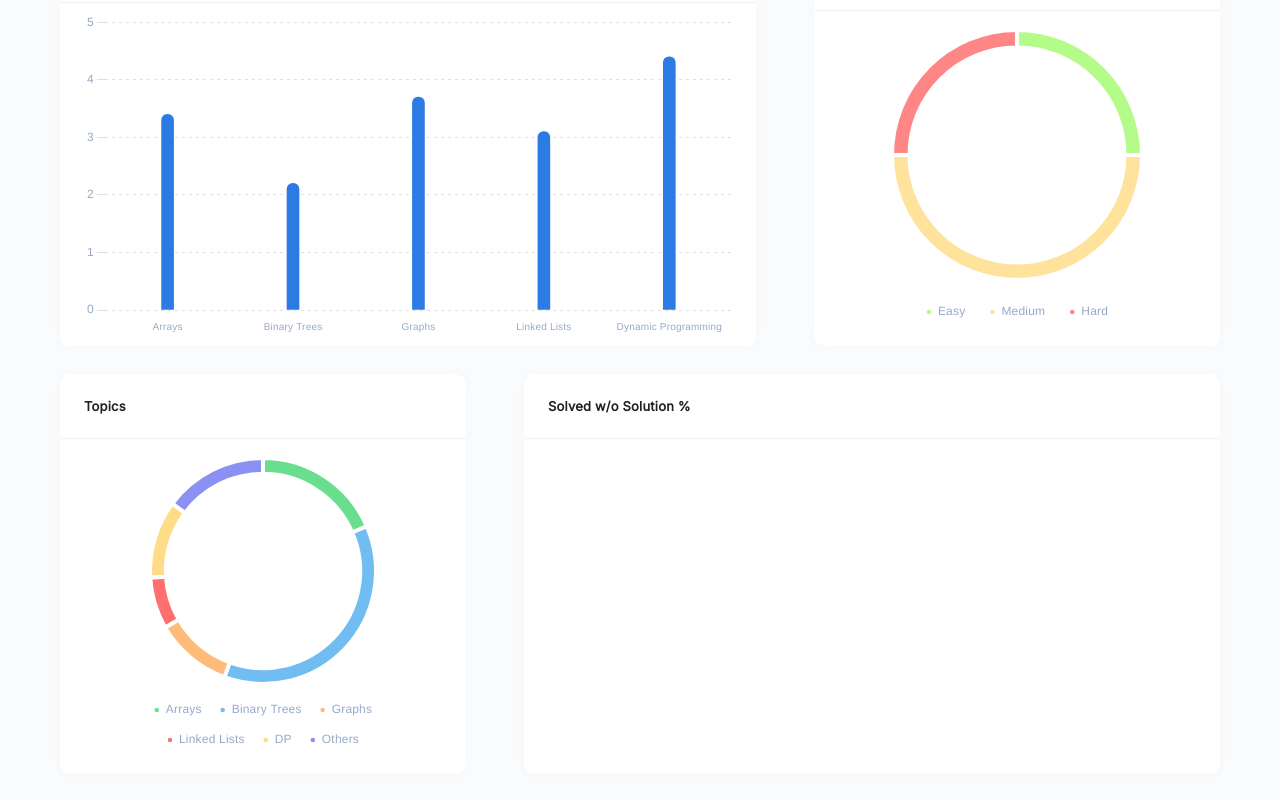
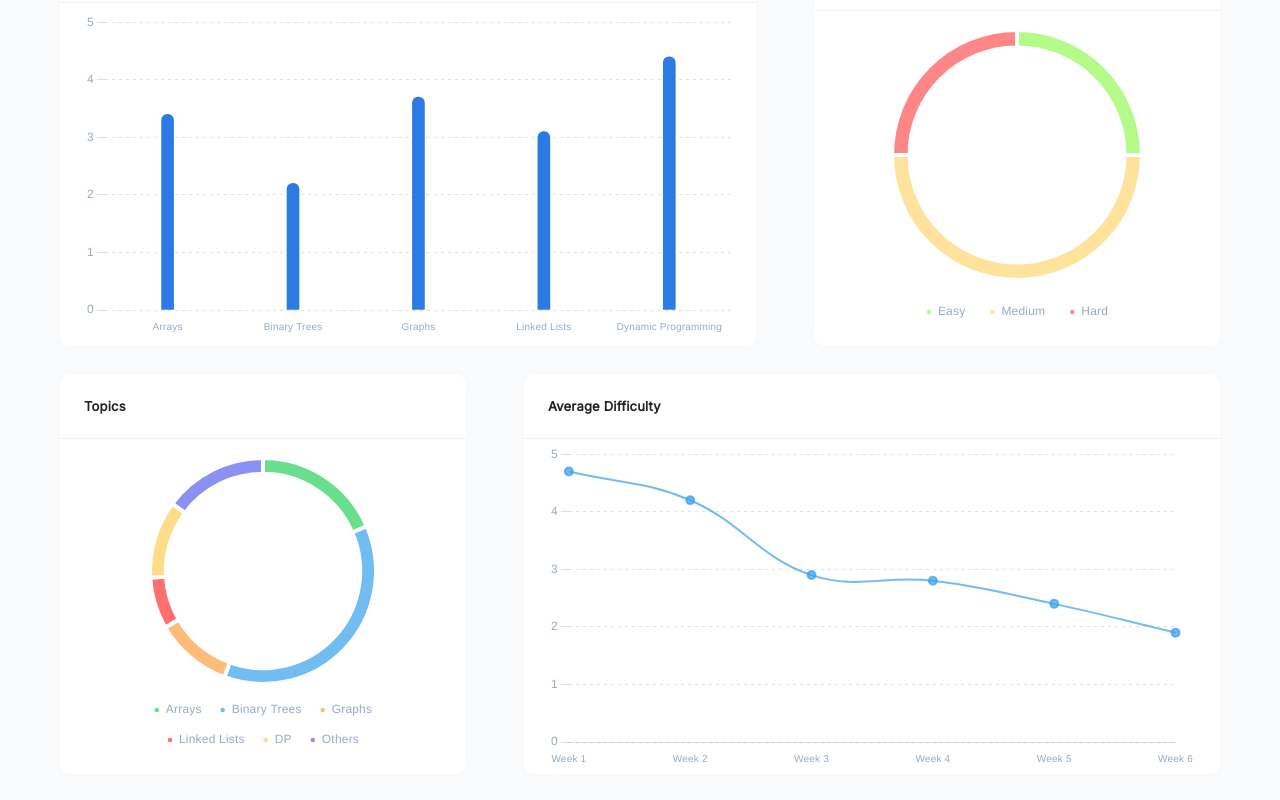
Before and after one commit to cmacariovx/AceLeet, a React (Create React App) app in the folder client/: page / in a window 1280 px wide. Shown: the part 1011-1811 px from the top of the page. Built offline with nearby package versions, Linux system fonts and the light colour scheme.

Commit message:
avg diff chart

```diff
--- a/client/src/Components/HomeBody.css
+++ b/client/src/Components/HomeBody.css
@@ -622,4 +622,5 @@
                     flex-direction: row;
                     justify-content: center;
                     align-items: center;
+                    padding: 0 24px;
                 }
--- a/client/src/Components/HomeBody.js
+++ b/client/src/Components/HomeBody.js
@@ -1,6 +1,7 @@
 import React, { useState } from "react";
 import BarChart from "./BarChart";
 import StatusCircle from "./StatusCircle";
+import LineChart from "./LineChart";
 
 import './HomeBody.css'
 import DoughnutChart1 from "./DoughnutChart1";
@@ -162,10 +163,10 @@ function HomeBody() {
                     </div>
                     <div className="homeBodyChartsContainerLowerRight">
                         <div className="homeBodyChartsContainerLowerRightUpper">
-                            <p className="homeBodyChartsContainerLowerRightUpperText">Solved w/o Solution %</p>
+                            <p className="homeBodyChartsContainerLowerRightUpperText">Average Difficulty</p>
                         </div>
                         <div className="homeBodyChartsContainerLowerRightLower">
-
+                            <LineChart />
                         </div>
                     </div>
                 </div>
--- /dev/null
+++ b/client/src/Components/LineChart.js
@@ -0,0 +1,78 @@
+import React from 'react';
+import { Line } from 'react-chartjs-2';
+
+const LineChart = (props) => {
+    const data = {
+        labels: ['Week 1', 'Week 2', 'Week 3', 'Week 4', 'Week 5', 'Week 6'],
+        datasets: [
+            {
+                label: 'Average Difficulty',
+                data: [4.7, 4.2, 2.9, 2.8, 2.4, 1.9],
+                borderColor: 'rgba(54, 162, 235, 0.7)',
+                backgroundColor: 'rgba(0, 0, 0, 0)',
+                tension: 0.4,
+                borderWidth: 2,
+                pointRadius: 4,
+                pointBackgroundColor: 'rgba(54, 162, 235, 0.7)',
+                pointHoverBackgroundColor: 'rgba(54, 162, 235, 1)',
+            },
+        ]
+    };
+
+    const options = {
+        maintainAspectRatio: true,
+        scales: {
+            y: {
+                beginAtZero: true,
+                min: 0,
+                max: 5,
+                stepSize: 1,
+                grid: {
+                    display: true,
+                    color: '#dce1e8',
+                    drawBorder: false,
+                },
+                ticks: {
+                    stepSize: 1,
+                    color: '#95aac9',
+                    borderWidth: 0,
+                    font: {
+                        size: 12
+                    },
+                },
+                border: {
+                    display: false,
+                    dash: [3, 4]
+                },
+            },
+            x: {
+                grid: {
+                    display: false,
+                    drawBorder: false,
+                },
+                ticks: {
+                    color: '#95aac9',
+                    font: {
+                        size: 10
+                    }
+                }
+            },
+        },
+        plugins: {
+            legend: {
+                display: false,
+            },
+            tooltip: {
+                enabled: true,
+            }
+        },
+    }
+
+    return (
+        <>
+            <Line data={data} options={options}/>
+        </>
+    )
+}
+
+export default LineChart;
```
Also changed, not shown: 1 other file (tests, documents, lock files or other folders).
